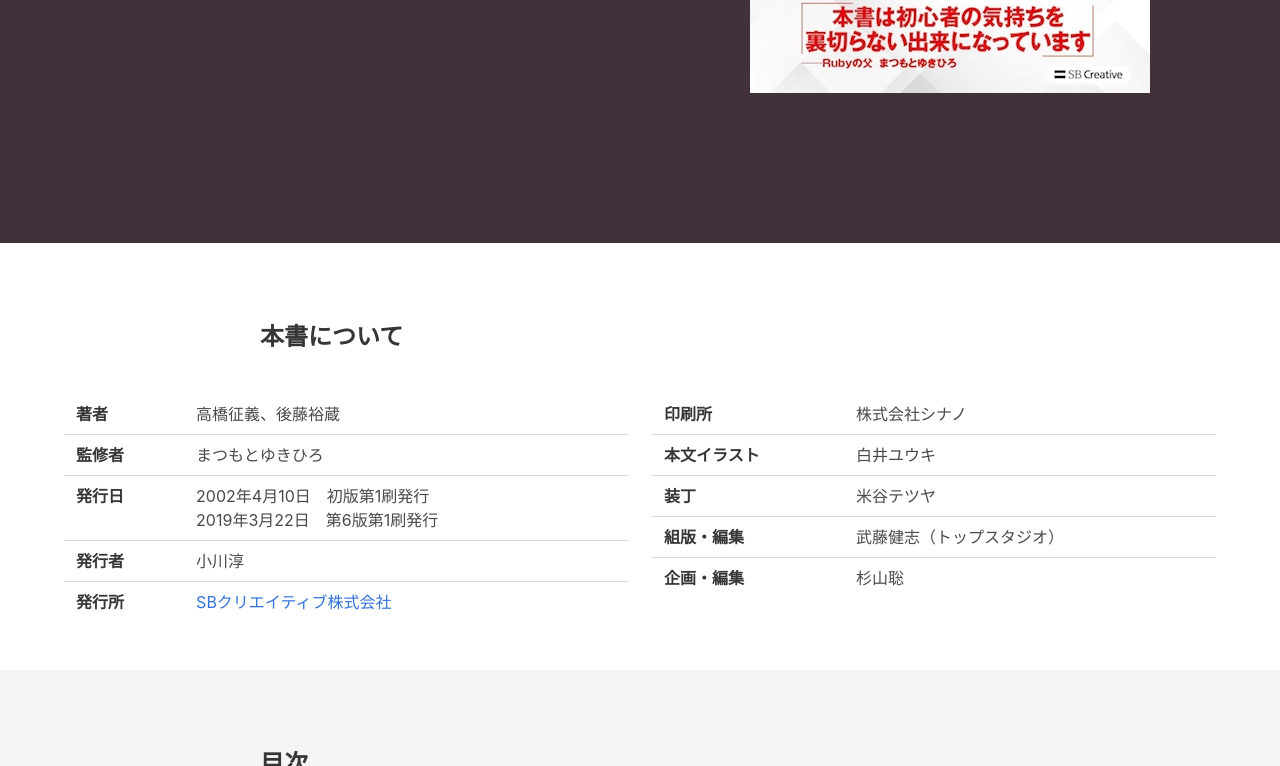
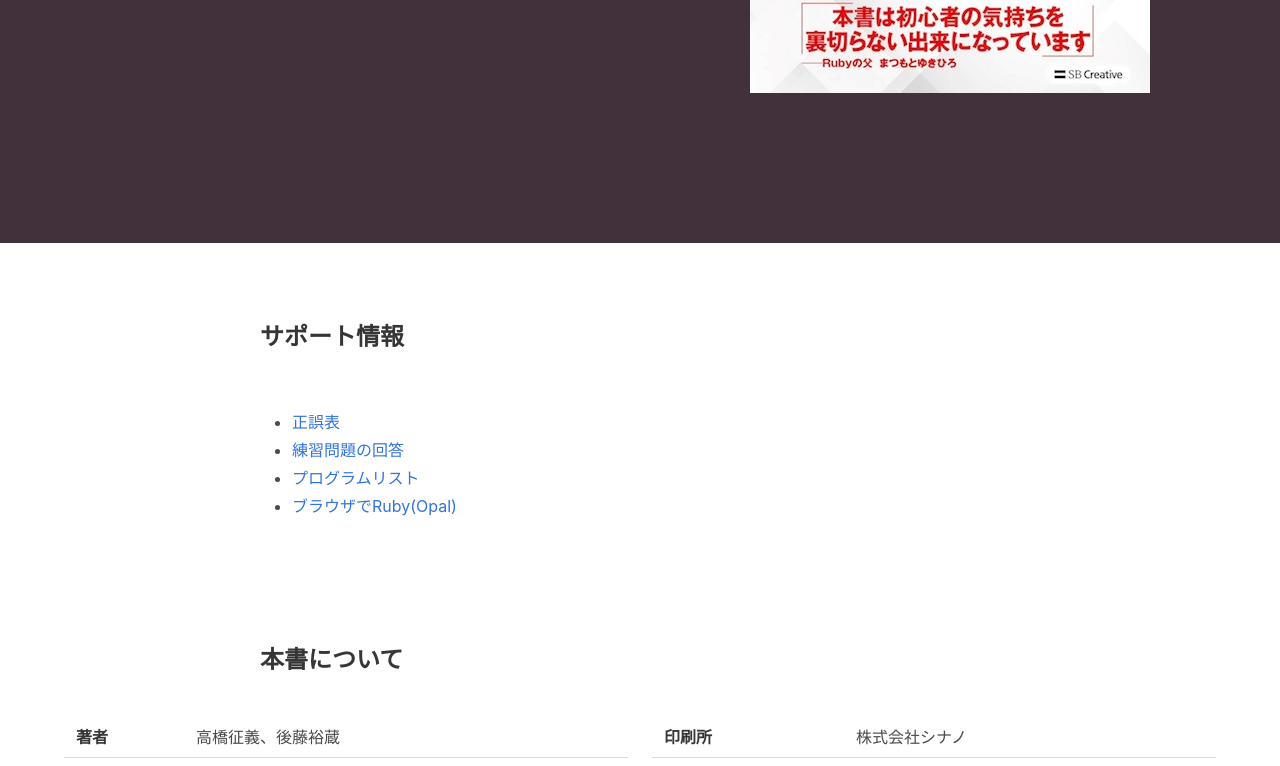
Before and after one commit to tanoshiiruby/tanoshiiruby.github.io, a plain HTML site: page 6/index.html in a window 1280 px wide. Shown: the part 618-1384 px from the top of the page. Drawn offline with Linux system fonts and the light colour scheme.

Commit message:
サポート情報のブロックを追加

```diff
--- a/6/index.html
+++ b/6/index.html
@@ -86,6 +86,32 @@
       </div>
       <button class="modal-close is-large" aria-label="close"></button>
     </div>
+
+    <section class="section" id="support">
+      <div class="container">
+        <div class="section-heading">
+        <div class="columns">
+          <div class="column is-8-desktop is-offset-2-desktop">
+            <div class="content">
+              <h3>サポート情報</h3>
+            </div>
+          </div>
+        </div>
+        </div>
+        <div class="columns">
+          <div class="column is-8-desktop is-offset-2-desktop"">
+            <div class="content">
+              <ul>
+                <li><a class="" href="eratta.html">正誤表</a></li>
+                <li><a class="" href="answer.html">練習問題の回答</a></li>
+                <li><a class="" href="list.html">プログラムリスト</a></li>
+                <li><a class="" href="opal.html">ブラウザでRuby(Opal)</a></li>
+              </ul>
+            </div>
+          </div>
+        </div>
+      </div>
+    </section>
 
     <section class="section" id="about">
       <div class="container">
```
